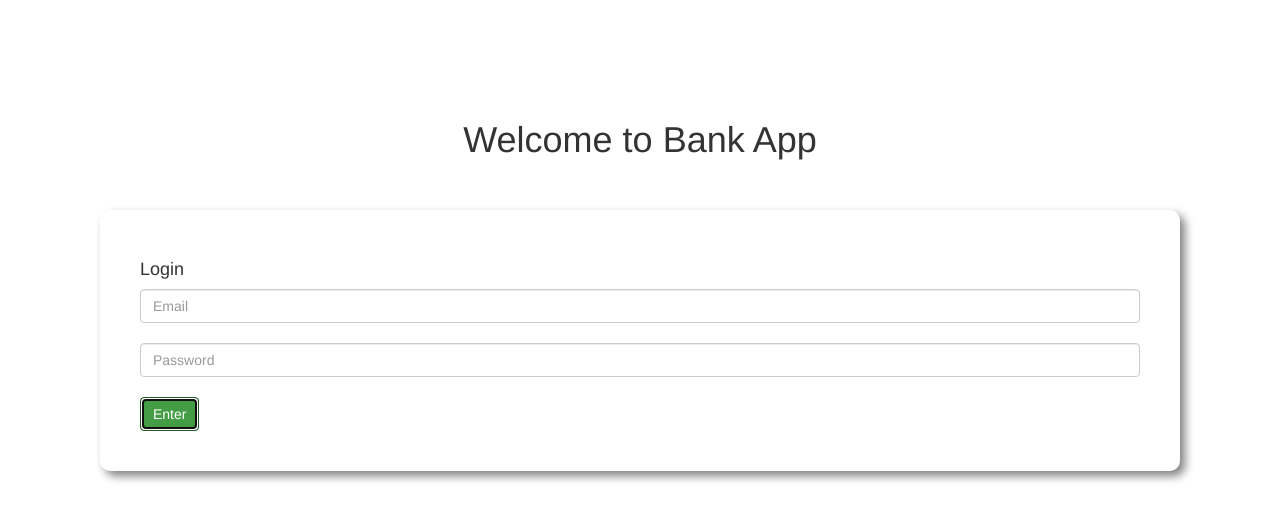
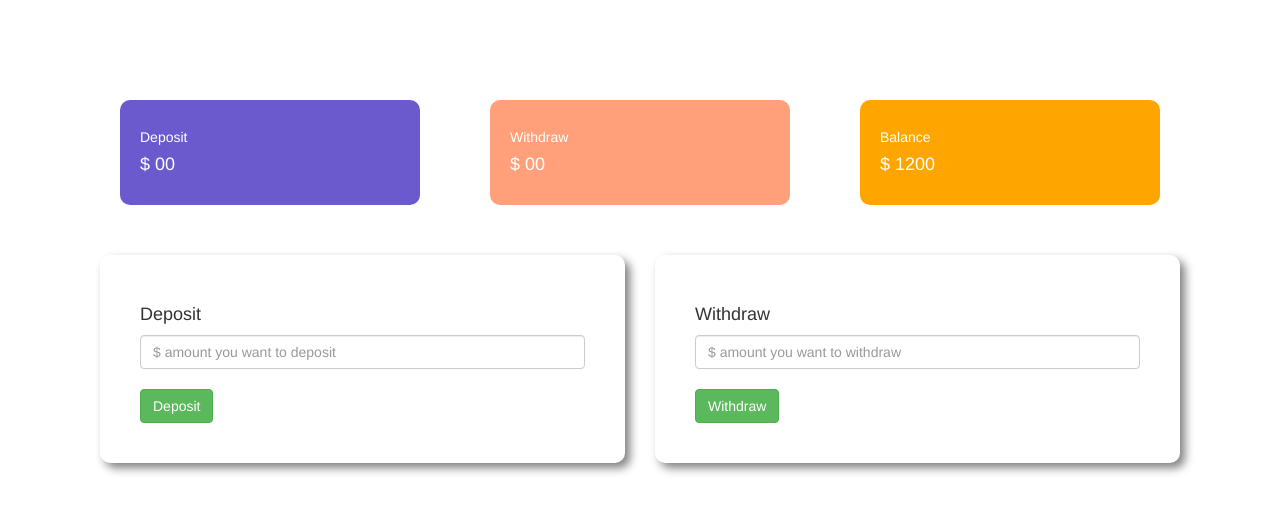
Before and after one commit to FarhadHossainSobuj/bank-app, a plain HTML site: page index.html in a window 1280 px wide. Both pictures are taken after a click on the button "Enter". Drawn offline with nearby package versions, Linux system fonts and the light colour scheme.

Commit message:
Added bank deposit function

```diff
--- a/index.html
+++ b/index.html
@@ -30,8 +30,101 @@
           class="form-control"
         />
         <br />
-        <button class="btn btn-success">Enter</button>
+        <button id="login" class="btn btn-success">Enter</button>
       </div>
     </div>
+
+    <div id="transaction-area">
+      <div class="row">
+        <div class="col-md-4">
+          <div class="deposit status">
+            <h5>Deposit</h5>
+            <h4>$ <span id="current-deposit"> 00 </span></h4>
+          </div>
+        </div>
+        <div class="col-md-4">
+          <div class="withdraw status">
+            <h5>Withdraw</h5>
+            <h4>$ <span id="current-withdraw">00</span></h4>
+          </div>
+        </div>
+        <div class="col-md-4">
+          <div class="balance status">
+            <h5>Balance</h5>
+            <h4>$ <span id="current-balance">1200</span></h4>
+          </div>
+        </div>
+      </div>
+
+      <div class="row">
+        <div class="col-md-6">
+          <div class="submit-area">
+            <h4>Deposit</h4>
+            <input
+              type="text"
+              id="deposit-amount"
+              placeholder="$ amount you want to deposit"
+              class="form-control"
+            />
+            <br />
+            <button id="deposit" class="btn btn-success">Deposit</button>
+          </div>
+        </div>
+        <div class="col-md-6">
+          <div class="submit-area">
+            <h4>Withdraw</h4>
+            <input
+              type="text"
+              id="withdraw-amount"
+              placeholder="$ amount you want to withdraw"
+              class="form-control"
+            />
+            <br />
+            <button id="withdraw" class="btn btn-success">Withdraw</button>
+          </div>
+        </div>
+      </div>
+    </div>
+
+    <script>
+      // Login button event handler
+      const loginBtn = document.getElementById("login");
+
+      loginBtn.addEventListener("click", function () {
+        const loginArea = document.getElementById("login-area");
+        loginArea.style.display = "none";
+
+        const transactionArea = document.getElementById("transaction-area");
+
+        transactionArea.style.display = "block";
+      });
+
+      // Deposit button event handler
+      const depositBtn = document.getElementById("deposit");
+      depositBtn.addEventListener("click", function () {
+        const depositNumber = getInputNumber("deposit-amount");
+
+        updateSpanText("current-deposit", depositNumber);
+
+        updateSpanText("current-balance", depositNumber);
+
+        document.getElementById("deposit-amount").value = "";
+      });
+
+      function getInputNumber(id) {
+        const amount = document.getElementById(id).value;
+        const amountNumber = parseFloat(amount);
+        document.getElementById(id).value = "";
+        return amountNumber;
+      }
+
+      function updateSpanText(id, depositNumber) {
+        var current = document.getElementById(id).innerText;
+
+        const currentNumber = parseFloat(current);
+
+        document.getElementById(id).innerText = currentNumber + depositNumber;
+      }
+    </script>
   </body>
 </html>
--- a/style.css
+++ b/style.css
@@ -8,3 +8,23 @@ body {
   border-radius: 10px;
   box-shadow: 5px 5px 10px gray;
 }
+
+#transaction-area {
+  display: none;
+}
+.status {
+  margin: 0 20px;
+  color: white;
+  padding: 20px;
+  border-radius: 10px;
+}
+.deposit {
+  margin: 0 20px;
+  background-color: slateblue;
+}
+.withdraw {
+  background-color: lightsalmon;
+}
+.balance {
+  background-color: orange;
+}
```
